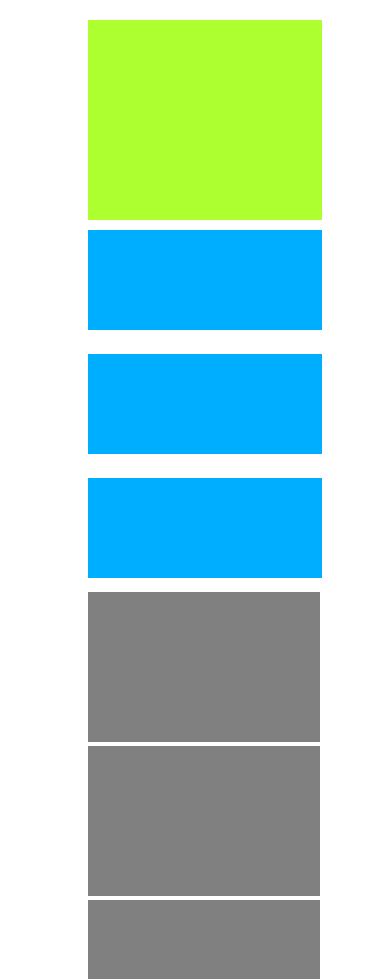
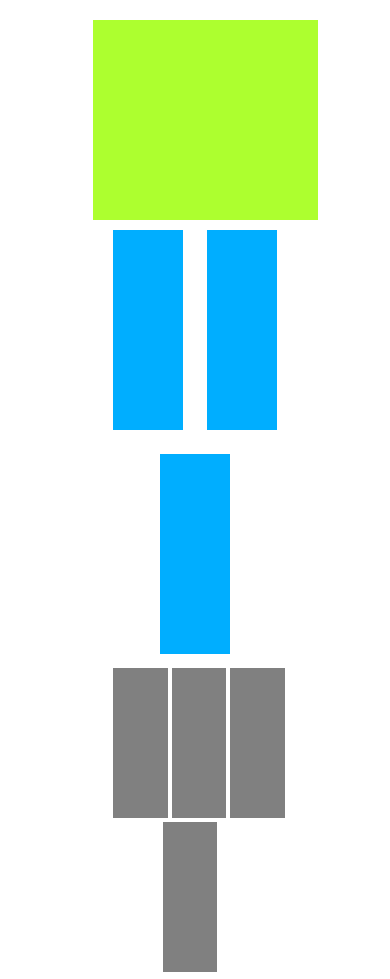
Before and after one commit to anvar32004/Tajriba, a plain HTML site: page 2vazifa/index.html in a window 390 px wide. Shown: the top 979 px of the page. Drawn offline with Linux system fonts and the light colour scheme.

Commit message:
changed
sds

```diff
--- a/2vazifa/style.css
+++ b/2vazifa/style.css
@@ -68,40 +68,5 @@
     margin-right: 10px;
 }
 @media (max-width:641px) {
-    .navbar {
-        width: 100%;
-        padding: 0;
-        margin: 0 10px;
-    }
-    .container {
-        text-align: center;
-    }
-    .box1 {
-        width: 100%;
-        height: 100px;
-    }
-    .box2 {
-        width: 100%;
-        height: 100px;
-    }
-    .box3 {
-        width: 100%;
-        height: 100px;
-    }
-    .item1 {
-        width: 99%;
-        margin-left: 10px;
-    }
-    .item2 {
-        width: 99%;
-        margin-left: 10px;
-    }
-    .item3 {
-        width: 99%;
-        margin-left: 10px;
-    }
-    .item4 {
-        width: 99%;
-        margin-left: 10px;
-    }
+
 }
```
